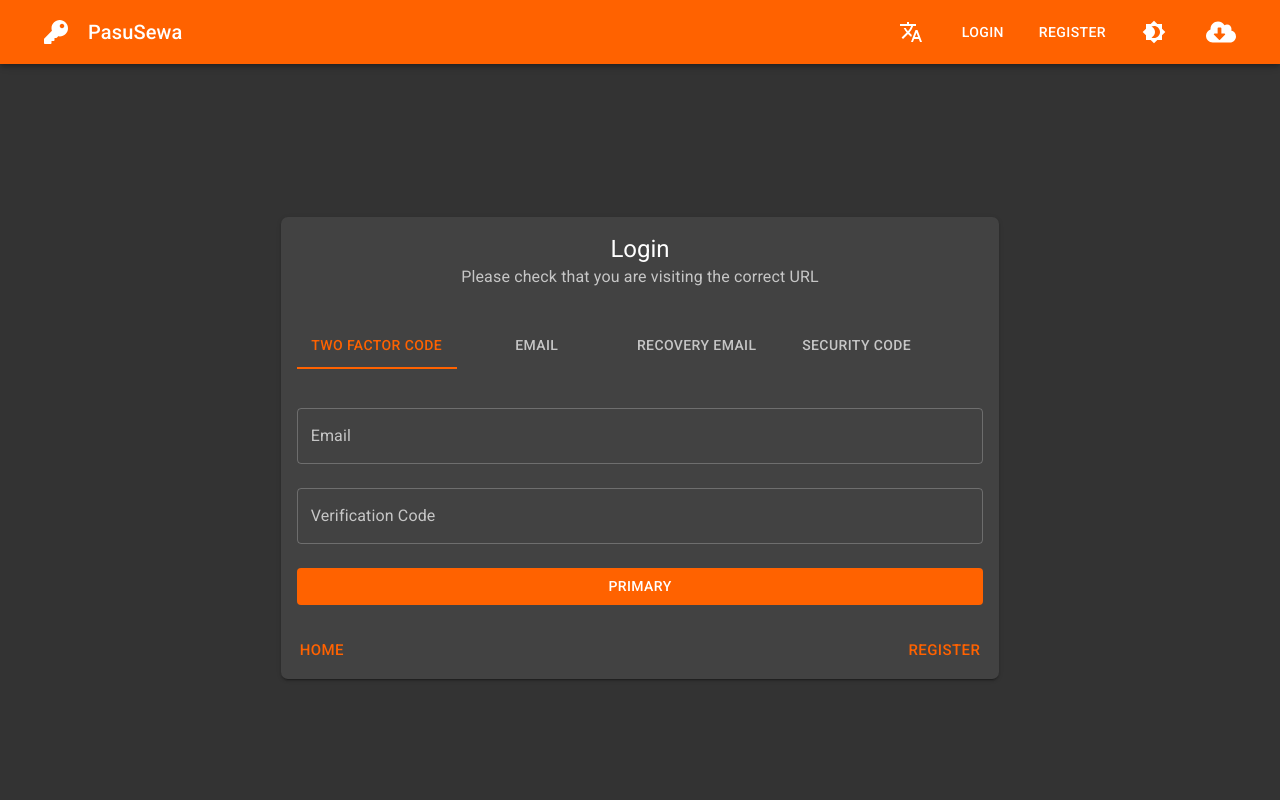
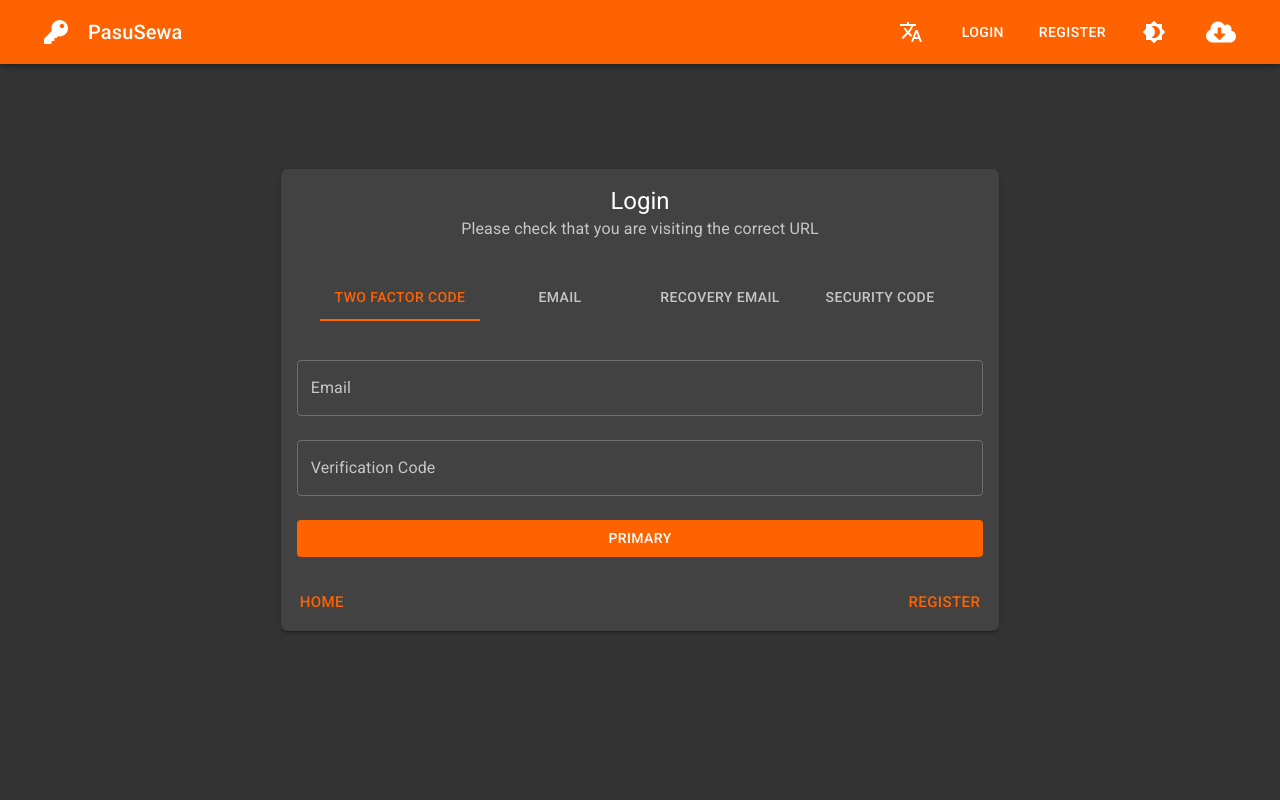
Before and after one commit to TheMrCorvy/Desktop-Frontend, a React (Create React App) app: page /login in a window 1280 px wide. Shown: the top 800 px of the page. Built offline with nearby package versions, Linux system fonts and the light colour scheme.

Commit message:
fixed the decentered tabs

```diff
--- a/src/pages/Login/index.tsx
+++ b/src/pages/Login/index.tsx
@@ -45,7 +45,6 @@ const useStyles = makeStyles((theme: Theme) =>
 		container: {
 			flexGrow: 1,
 			background: theme.palette.type === "dark" ? "#333" : "#f2f2f2",
-			paddingTop: "3rem",
 		},
 		centerAll: {
 			minHeight: "100vh",
@@ -131,17 +130,20 @@ const Login: FC = () => {
 								title: classes.cardHeader,
 							}}
 						/>
-						<CardContent style={{ display: "flex", justifyContent: "center" }}>
-							<Grid container spacing={3} justify="space-around">
-								<Grid item xs={12}>
+						<CardContent>
+							<Grid container spacing={3} justify="center">
+								<Grid
+									item
+									xs={12}
+									style={{ display: "flex", justifyContent: "center" }}
+								>
 									<Tabs
 										value={tab}
 										indicatorColor={theme === "dark" ? "primary" : "secondary"}
 										textColor={theme === "dark" ? "primary" : "secondary"}
 										onChange={handleChange}
-										aria-label="disabled tabs example"
+										scrollButtons="off"
 										variant="scrollable"
-										scrollButtons="off"
 									>
 										<Tab label={translate("login_options", lng, 0)} />
 										<Tab label={translate("login_options", lng, 1)} />
```
